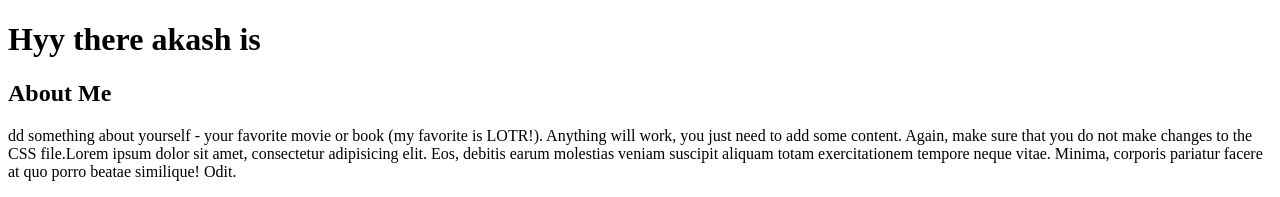
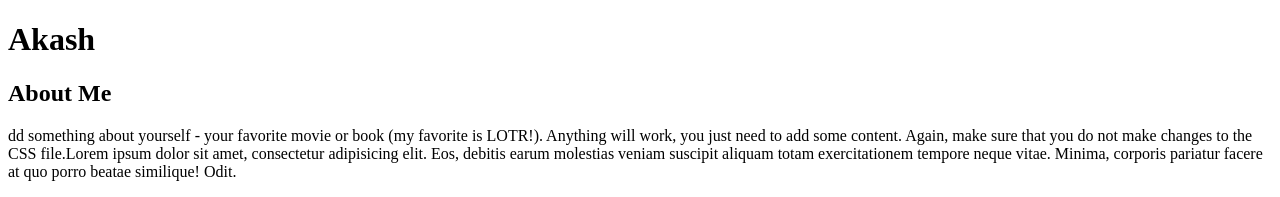
Before and after one commit to akashf/new-git-project, a plain HTML site: page index.html in a window 1280 px wide. Shown: the top 197 px of the page. Drawn offline with Linux system fonts and the light colour scheme; files that its build step writes are made by us from their sources; files whose address does not match are found by name.

Commit message:
heading change

```diff
--- a/index.html
+++ b/index.html
@@ -10,7 +10,7 @@
 <body>
 
     <header>
-        <h1>Hyy there akash is </h1>
+        <h1>Akash </h1>
     </header>
 
     <div class="container">
```
